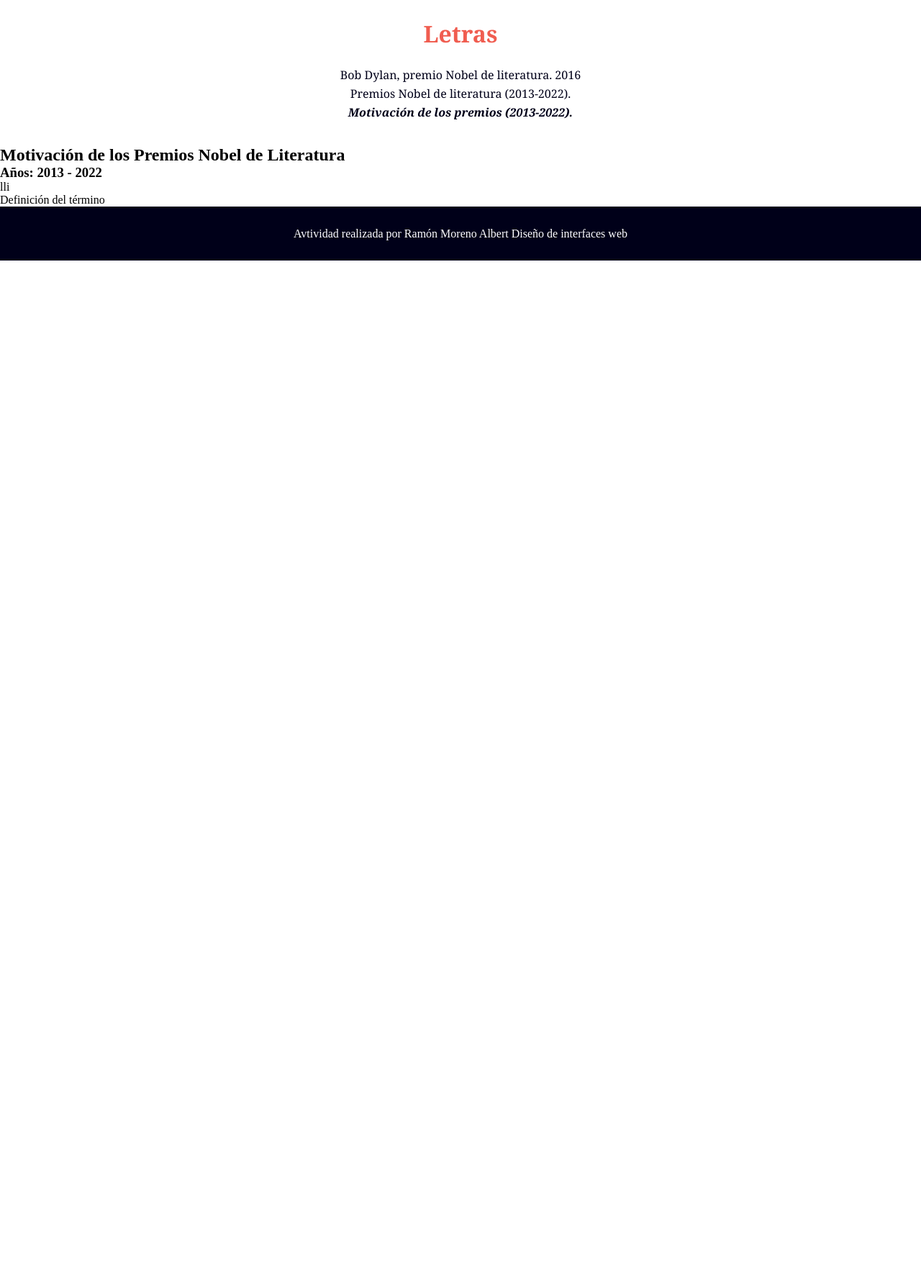
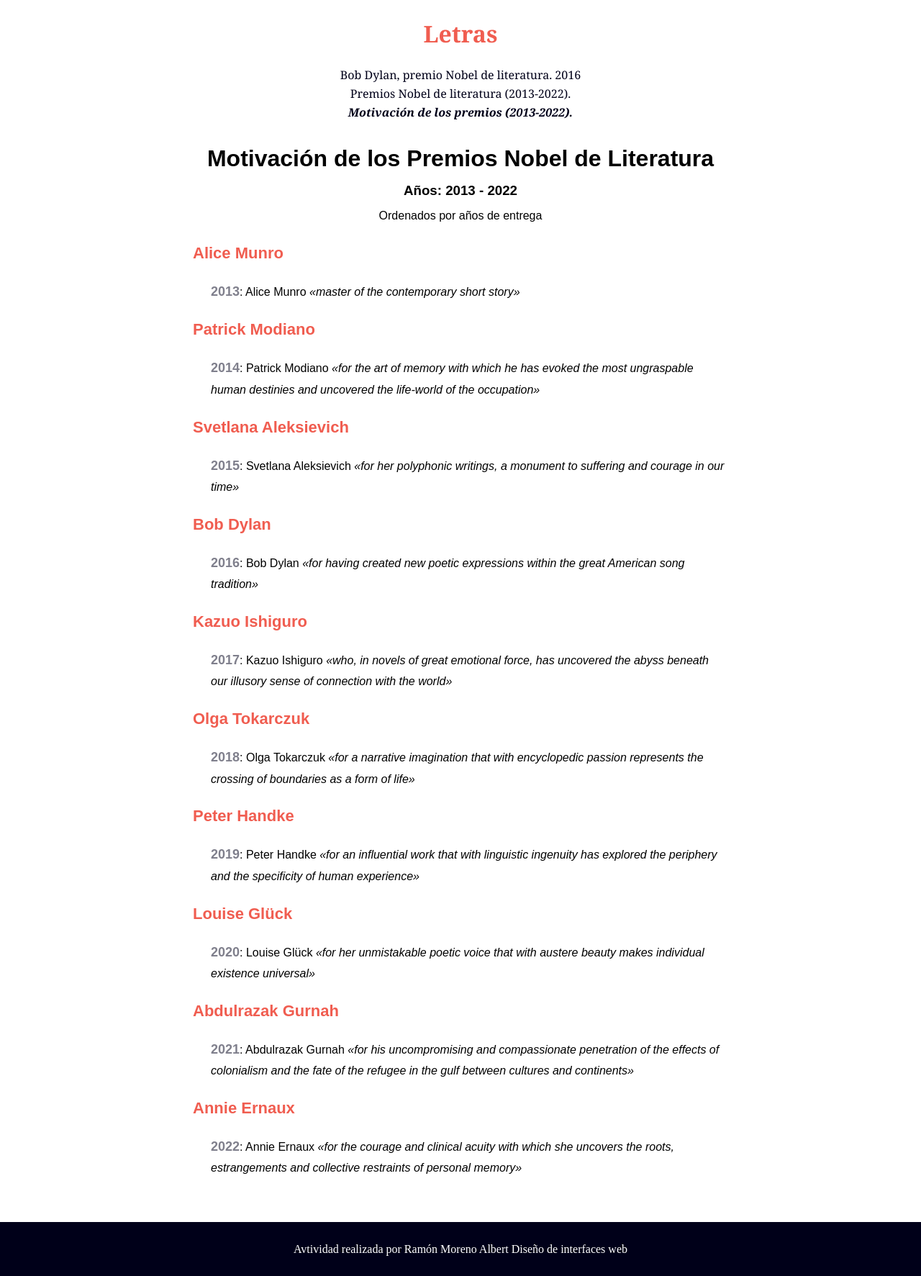
Before and after one commit to ramonmoralb/2-daw, a PHP site: page /motivacion-premios.html in a window 1280 px wide. Shown: the whole page at 72% size. Before the commit the page ends 362 px from the top, so only its background shows below. Run offline with PHP 8.4, Linux system fonts and the light colour scheme.

Commit message:
terminado motivación premios a falta de chekear

```diff
--- a/DIW/Practica1/css/style.css
+++ b/DIW/Practica1/css/style.css
@@ -9,6 +9,7 @@
   --color-footer: rgb(255, 255, 255);
   --color-enlace-menu-principal: rgb(0, 0, 25);
   --color-hoover-menu-principal: rgba(0, 0, 25, 0.5);
+  --color-ano-lista-descriptiva: rgba(0, 0, 25, 0.5);
 }
 
 /*eliminar propiedades por defecto*/
@@ -22,6 +23,16 @@
   text-decoration: none;
   color: inherit;
 }
+
+a {
+  color: var(--color-a-index);
+}
+
+a:hover {
+  color: var(--color-a-hoover);
+}
+
+
 /*eliminar propiedades por defecto*/
 
 /*item activo barra de navegación*/
@@ -196,3 +224,54 @@
   background-color: var(--color-fondo-footer);
   color: var(--color-footer);
 }
+
+
+/*motivacion premios*/
+.main-motivacion-premios {
+  width: 95%;
+  min-width: 1240px;
+
+  margin: 0 auto;
+  padding-bottom: 60px;
+  font-family: var(--font-principal);
+  display: grid;
+  grid-template-columns: 20% 60% 20%;
+}
+
+.cabecera-motivación-premios {
+  grid-column: 2;
+  display: flex;
+  flex-direction: column;
+  justify-content: center;
+  align-items: center;
+  gap: 15px;
+  margin-bottom: 30px;
+}
+
+.cabecera-motivación-premios h2 {
+  font-size: 32px;
+}
+
+.lista-motivacion {
+  grid-column: 2;
+  display: flex;
+  flex-direction: column;
+  align-items: flex-start;
+  gap: 24px;
+}
+
+.lista-motivacion a {
+  font-size: 22px;
+  font-weight: 600;
+}
+
+.lista-motivacion dd {
+  margin-left: 25px;
+  line-height: 1.8;
+}
+
+.lista-motivacion-ano {
+  font-weight: 600;
+  font-size: large;
+  color: var(--color-ano-lista-descriptiva);
+}
--- a/DIW/Practica1/motivacion-premios.html
+++ b/DIW/Practica1/motivacion-premios.html
@@ -1,5 +1,6 @@
 <!DOCTYPE html>
 <html lang="en">
+
 <head>
   <meta charset="UTF-8" />
   <meta name="viewport" content="width=device-width, initial-scale=1.0" />
@@ -16,26 +17,75 @@
           <a href="index.html">Bob Dylan, premio Nobel de literatura. 2016</a>
         </li>
         <li>
-            <a href="listado-nobel-literatura.html"
-              >Premios Nobel de literatura (2013-2022).</a
-            >
+          <a href="listado-nobel-literatura.html">Premios Nobel de literatura (2013-2022).</a>
         </li>
         <li>
-            <a id="nav-item-bold" href="motivacion-premios.html"
-              >Motivación de los premios (2013-2022).</a
-            >
+          <a id="nav-item-bold" href="motivacion-premios.html">Motivación de los premios (2013-2022).</a>
         </li>
       </ul>
     </nav>
   </header>
   <main class="main-motivacion-premios">
-      <hgroup>
+    <hgroup class="cabecera-motivación-premios">
       <h2>Motivación de los Premios Nobel de Literatura</h2>
       <h3>Años: 2013 - 2022</h3>
+      <p>Ordenados por años de entrega</p>
     </hgroup>
-      <dl>
-        <dt><a href="#">lli</a></dt>
-        <dd>Definición del término</dd>
+    <dl class="lista-motivacion">
+      <dt><a href="https://www.nobelprize.org/prizes/literature/2013/munro/facts">Alice Munro</a></dt>
+      <dd><span class="lista-motivacion-ano">2013</span>: Alice Munro <em>&laquo;master of the contemporary short
+          story&raquo;</em></dd>
+      <dt><a href="https://www.nobelprize.org/prizes/literature/2014/modiano/facts/">Patrick Modiano</a></dt>
+      <dd><span class="lista-motivacion-ano">2014</span>: Patrick Modiano <em>&laquo;for the art of memory with which he
+          has
+          evoked
+          the most ungraspable human destinies and
+          uncovered the life-world of the occupation&raquo;</em></dd>
+      <dt><a href="https://www.nobelprize.org/prizes/literature/2015/alexievich/facts/">Svetlana Aleksievich</a></dt>
+      <dd><span class="lista-motivacion-ano">2015</span>: Svetlana Aleksievich <em>&laquo;for her polyphonic writings, a
+          monument
+          to suffering and courage in our time&raquo;</em></dd>
+      <dt><a href="https://www.nobelprize.org/prizes/literature/2016/dylan/facts/">Bob Dylan</a></dt>
+      <dd><span class="lista-motivacion-ano">2016</span>: Bob Dylan <em>&laquo;for having created new poetic expressions
+          within the
+          great American song tradition&raquo;</em></dd>
+      <dt><a href="https://www.nobelprize.org/prizes/literature/2017/ishiguro/facts/">Kazuo Ishiguro</a></dt>
+      <dd><span class="lista-motivacion-ano">2017</span>: Kazuo Ishiguro <em>&laquo;who, in novels of great emotional
+          force,
+          has
+          uncovered the abyss beneath our illusory
+          sense of
+          connection with the world&raquo;</em></dd>
+      <dt><a href="https://www.nobelprize.org/prizes/literature/2018/tokarczuk/facts/">Olga Tokarczuk</a></dt>
+      <dd><span class="lista-motivacion-ano">2018</span>: Olga Tokarczuk <em>&laquo;for a narrative imagination that
+          with
+          encyclopedic passion represents the crossing of
+          boundaries
+          as a form of life&raquo;</em></dd>
+      <dt><a href="https://www.nobelprize.org/prizes/literature/2019/handke/facts/]">Peter Handke</a></dt>
+      <dd><span class="lista-motivacion-ano">2019</span>: Peter Handke <em>&laquo;for an influential work that with
+          linguistic
+          ingenuity has explored the periphery and the
+          specificity
+          of human experience&raquo;</em></dd>
+      <dt><a href="https://www.nobelprize.org/prizes/literature/2020/gluck/facts/">Louise Glück</a></dt>
+      <dd><span class="lista-motivacion-ano">2020</span>: Louise Glück <em>&laquo;for her unmistakable poetic voice that
+          with
+          austere beauty makes individual existence
+          universal&raquo;</em></dd>
+      <dt><a href="https://www.nobelprize.org/prizes/literature/2021/gurnah/facts/">Abdulrazak Gurnah</a></dt>
+      <dd><span class="lista-motivacion-ano">2021</span>: Abdulrazak Gurnah <em>&laquo;for his uncompromising and
+          compassionate
+          penetration of the effects of colonialism and
+          the
+          fate of the refugee in the gulf between cultures and continents&raquo;</em></dd>
+      <dt><a href="https://www.nobelprize.org/prizes/literature/2017/ishiguro/facts/">Annie Ernaux</a></dt>
+      <dd><span class="lista-motivacion-ano">2022</span>: Annie Ernaux <em>&laquo;for the courage and clinical acuity
+          with
+          which
+          she uncovers the roots, estrangements and
+          collective
+          restraints of personal memory&raquo;</em></dd>
     </dl>
   </main>
   <footer>
@@ -44,4 +94,5 @@
     </p>
   </footer>
 </body>
+
 </html>
--- a/DWC/Practica3.01/ejercicio4.js
+++ b/DWC/Practica3.01/ejercicio4.js
@@ -4,7 +4,7 @@
 function insertAfter(nuevoElemento, elementoExixtente) {
     // busca el padre del elemento existente en el dom
     var parent = elementoExixtente.parentNode
-    // con nextSibling añade a continuación
+    // con nextSibling(siguiente hermano) añade a continuación
     parent.insertBefore(nuevoElemento, elementoExixtente.nextSibling)
 
 }
@@ -18,5 +18,5 @@
 //creo un nuevo elemento
 var elementoNuevo = document.createElement('p')
 elementoNuevo.innerText = 'Este el elemento nuevo'
-//pruebo
+//prueba
 insertAfter(elementoNuevo, elementoDelDom)
```
Also changed, not shown: other parts of DIW/Practica1/css/style.css (+38 -21 lines), DIW/Practica1/index.html (+33 -67 lines). Lines whose indentation alone changed are shown as unchanged.
